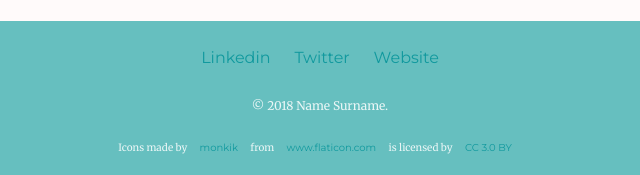
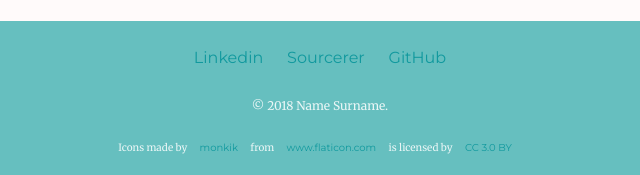
Before and after one commit to palczo/mysite, a plain HTML site: page index.html in a window 1280 px wide. Shown: the part 2096-2271 px from the top of the page, 320-960 px from the left. Drawn offline with Linux system fonts and the light colour scheme.

Commit message:
Add files via upload

```diff
--- a/index.html
+++ b/index.html
@@ -54,8 +54,8 @@
 
   <div class="bottom-container">
     <a class="footer-link" href="https://www.linkedin.com/">Linkedin</a>
-    <a class="footer-link" href="https://twitter.com/">Twitter</a>
-    <a class="footer-link" href="https://www.appbrewery.co/">Website</a>
+    <a class="footer-link" href="https://sourcerer.io/palczo">Sourcerer</a>
+    <a class="footer-link" href="https://github.com/palczo">GitHub</a>
     <p class="copyright">© 2018 Name Surname.</p>
     <div class="icon-credit">Icons made by <a href="https://www.flaticon.com/authors/monkik" title="monkik">monkik</a> from <a href="https://www.flaticon.com/" title="Flaticon">www.flaticon.com</a> is licensed by <a href="http://creativecommons.org/licenses/by/3.0/"
         title="Creative Commons BY 3.0" target="_blank">CC 3.0 BY</a></div>
```
